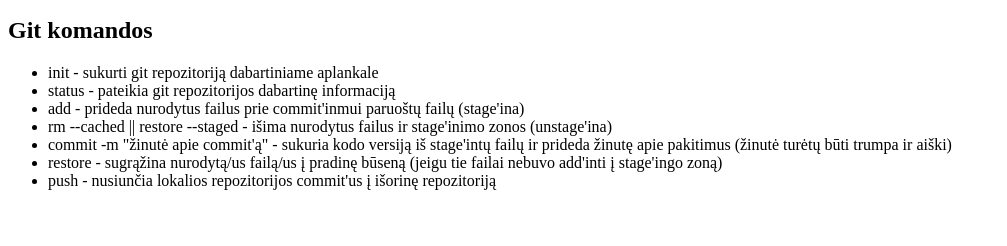
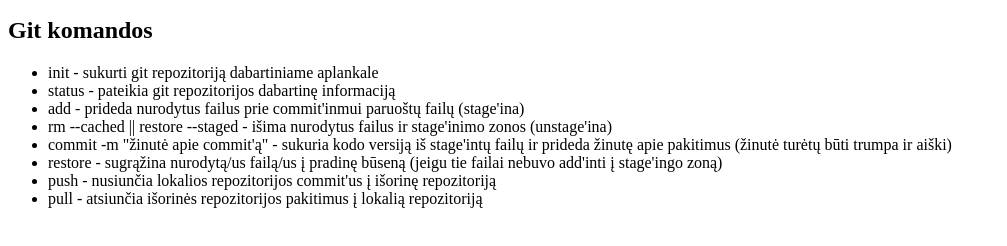
Before and after one commit to BanRokas/git_ir_github_test, a plain HTML site: page 44 paskaita - 02.12 - Git ir Github/index.html in a window 1280 px wide. Shown: the part 106-352 px from the top of the page, without its empty margins (0-1007 px from the left). Drawn offline with Linux system fonts and the light colour scheme.

Commit message:
pull komanda

```diff
--- a/44 paskaita - 02.12 - Git ir Github/index.html
+++ b/44 paskaita - 02.12 - Git ir Github/index.html
@@ -25,6 +25,7 @@
         <li>commit -m "žinutė apie commit'ą" - sukuria kodo versiją iš stage'intų failų ir prideda žinutę apie pakitimus (žinutė turėtų būti trumpa ir aiški)</li>
         <li>restore - sugrąžina nurodytą/us failą/us į pradinę būseną (jeigu tie failai nebuvo add'inti į stage'ingo zoną)</li>
         <li>push - nusiunčia lokalios repozitorijos commit'us į išorinę repozitoriją</li>
+        <li>pull - atsiunčia išorinės repozitorijos pakitimus į lokalią repozitoriją</li>
       </ul>
     </section>
   </main>
```
